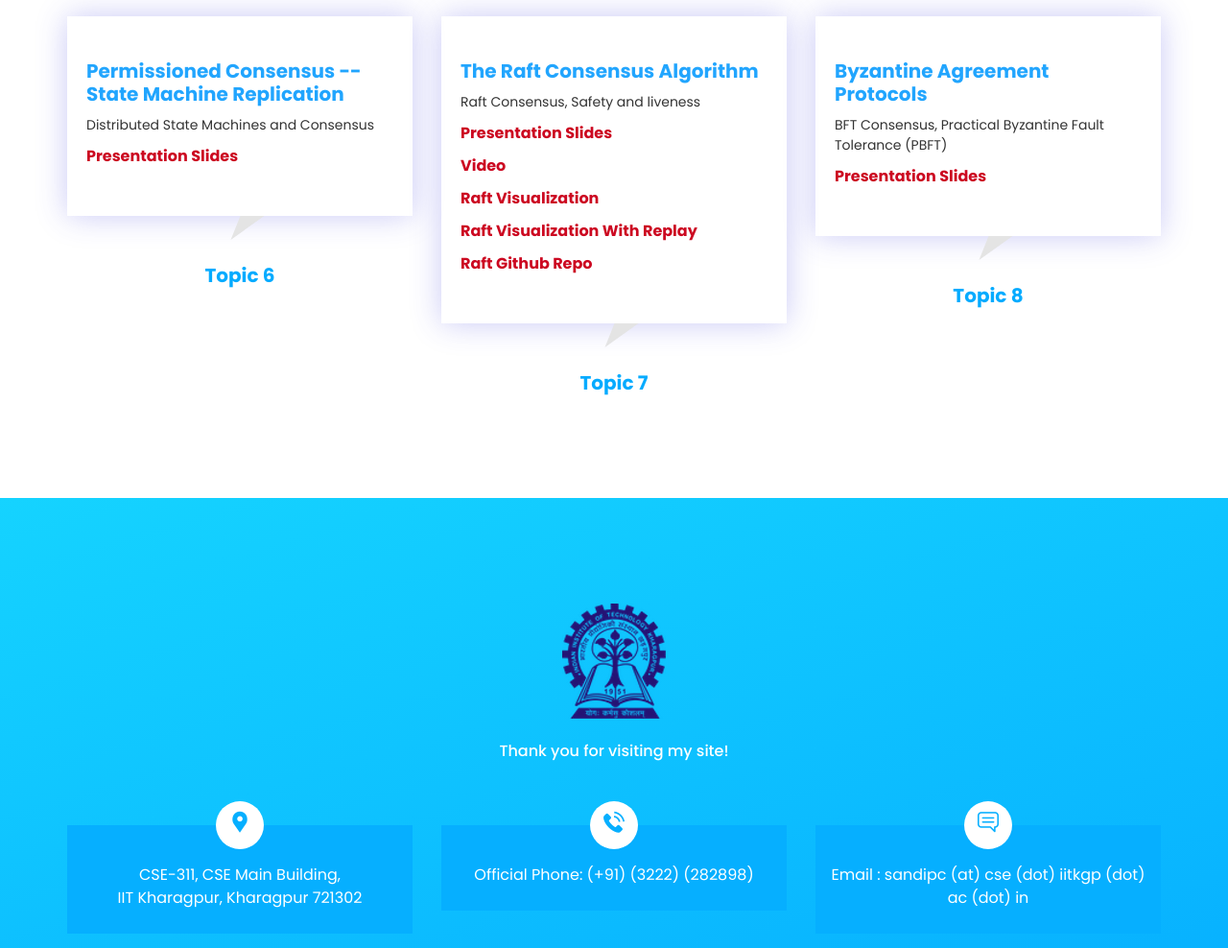
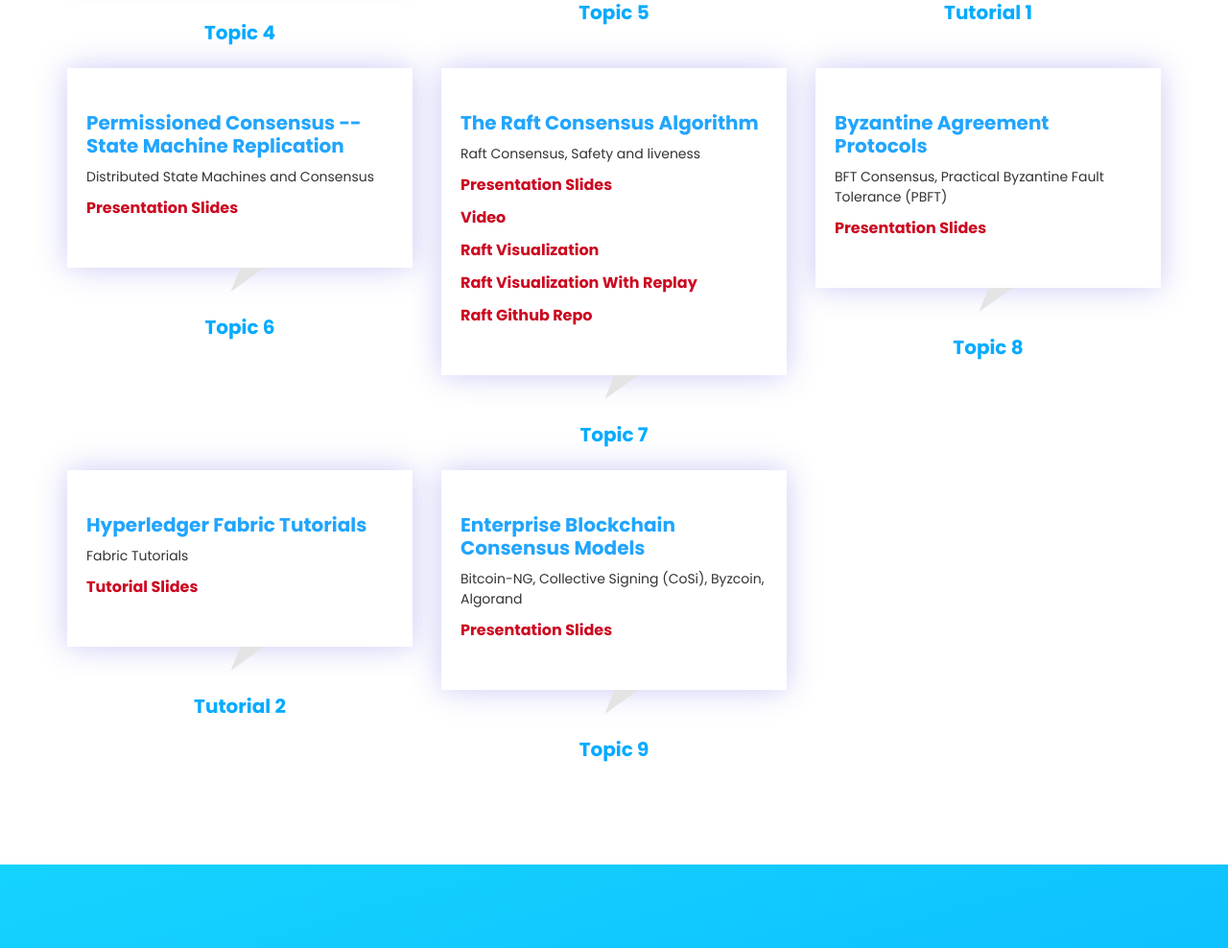
Before and after one commit to sandipc-iitkgp/sandip-web, a plain HTML site: page courses/cs61065/cs61065.html in a window 1280 px wide. Shown: the part 3659-4647 px from the top of the page at 96% size. Drawn offline with Linux system fonts and the light colour scheme; files whose address does not match are found by name.

Commit message:
Sandip 8 Oct 2024

```diff
--- a/courses/cs61065/cs61065.html
+++ b/courses/cs61065/cs61065.html
@@ -168,7 +168,7 @@
                     <p>The course will have a few tutorials on the hands on aspects of blockchain, focusing on Ethereum and Hyperledger Fabric. The tutorial slides will be uploaded here.</p>
 					<ol>
                         <li><a href="https://docs.google.com/presentation/d/1uv89JmjuePwCC2x4AmgLUTE0iK81vX8r/edit?usp=sharing&ouid=117647120253928005389&rtpof=true&sd=true" target="_blank">Ethereum</a></li>
-                        <!--<li><a href="https://iitkgpacin-my.sharepoint.com/:p:/g/personal/sandipc_cse_iitkgp_ac_in/EX6vSI8s215BoMZdnX3iwEoBGnXmPrbyEnEqzkZxSp4wRQ?e=BKgkJW" target="_blank">Hyperledger Fabric</a></li>-->
+                        <li><a href="https://iitkgpacin-my.sharepoint.com/:p:/g/personal/sandipc_cse_iitkgp_ac_in/ET1o_bV-wt5Oos98vMHWNk4BO9hYTVRgbI36Qtlv6VXpow?e=zhePjV" target="_blank">Hyperledger Fabric</a></li>
                         <!--<li><a href="https://iitkgpacin-my.sharepoint.com/:f:/g/personal/sandipc_cse_iitkgp_ac_in/EvGJxit2XI9Pi3fXewYSGEwBJ7K8bVJ-yk2u_fmDOWFckg?e=MTvhx0" target="_blank">Hyperledger Indy</a></li>-->
                     </ol>
 				</div>
@@ -179,8 +179,8 @@
                         <b>Assignment 1:</b> Learning the Blockchain Elements <a href="CS61065_Assignment_1_Autumn_2024.pdf" target="_blank">Assignment Statement</a><br>
                         <b>Assignment 2:</b> Basic Ehereum Transactions <a href="CS61065%202024%20Assignment%202_%20Ethereum%20Basics%20%281%29.pdf" target="_blank">Assignment Statement</a><br>
                         <b>Assignment 3:</b> Solidity and Dapps <a href="CS61065_2024_Assignment_3_%20Ethereum_Solidity.pdf" target="_blank">Assignment Statement</a><br>
-                       <!--<b>Assignment 2:</b> Implement Fabric Smart Contracts<br>
-                       <b>Assignment 3:</b> Implementation of Hyperledger Indy<br>
+                       <b>Assignment 4:</b> Implement Fabric Smart Contracts <a href="CS61065_2024_Assignment_4_Fabric.pdf" target="_blank">Assignment Statement</a><br>
+                       <!--<b>Assignment 3:</b> Implementation of Hyperledger Indy<br>
                        <b>Assignment 3:</b> Implementation of Blockchain Interoperability-->
                    </p>
 				</div>
@@ -319,20 +319,32 @@
 						</div>
 					</div>
                  </div>
-                 <!--<div class="row">
+                 <div class="row">
                     <div class="col-md-4">
 						<div class="single-word">
 							<div class="word-info">
-								<h4>Byzantine Fault Tolerance</h4>
-                                <p>BFT Consensus, Practical Byzantine Fault Tolerance (PBFT)</p>
-								<h5><a href="https://iitkgpacin-my.sharepoint.com/:p:/g/personal/sandipc_cse_iitkgp_ac_in/EYkHjc1oLQlLnVk7nrqHOJcBg0xt5fs-AWrmgMaZASeg_w?e=RiF70G" target="_blank">Lecture notes</a></h5>
+								<h4>Hyperledger Fabric Tutorials</h4>
+                                <p>Fabric Tutorials</p>
+								<h5><a href="https://iitkgpacin-my.sharepoint.com/:p:/g/personal/sandipc_cse_iitkgp_ac_in/ET1o_bV-wt5Oos98vMHWNk4BO9hYTVRgbI36Qtlv6VXpow?e=zhePjV" target="_blank">Tutorial Slides</a></h5>
 							</div>
 						</div>
 						<div class="year text-center">
-							<h4>Topic 8</h4>
+							<h4>Tutorial 2</h4>
 						</div>
 					</div>
-                    <div class="col-md-4">
+					<div class="col-md-4">
+						<div class="single-word">
+							<div class="word-info">
+								<h4>Enterprise Blockchain Consensus Models</h4>
+                                <p>Bitcoin-NG, Collective Signing (CoSi), Byzcoin, Algorand</p>
+								<h5><a href="https://iitkgpacin-my.sharepoint.com/:p:/g/personal/sandipc_cse_iitkgp_ac_in/EYsGhjBS-i9GmjTKb2AEQY4BKcxPiHnCfXBeksLGMGSB3w?e=e92fSb" target="_blank">Presentation Slides</a></h5>
+							</div>
+						</div>
+						<div class="year text-center">
+							<h4>Topic 9</h4>
+						</div>
+					</div>
+                    <!--<div class="col-md-4">
 						<div class="single-word">
 							<div class="word-info">
 								<h4>Identity Management</h4>
@@ -341,23 +353,11 @@
 							</div>
 						</div>
 						<div class="year text-center">
-							<h4>Topic 9</h4>
-						</div>
-					</div>
-                    <div class="col-md-4">
-						<div class="single-word">
-							<div class="word-info">
-								<h4>Enterprise Blockchain Consensus Models</h4>
-                                <p>Bitcoin-NG, Collective Signing (CoSi), Byzcoin, Algorand</p>
-								<h5><a href="https://iitkgpacin-my.sharepoint.com/:p:/g/personal/sandipc_cse_iitkgp_ac_in/EUZLvR12BBVNiNKjwVSUXEgBt9ICAqpBpJxPPPPcBY12Sw?e=Ui011B" target="_blank">Lecture notes</a></h5>
-							</div>
-						</div>
-						<div class="year text-center">
 							<h4>Topic 10</h4>
-						</div>
+						</div>-->
 					</div>
                 </div>
-                <div class="row">
+                <!--<div class="row">
                     <div class="col-md-4">
 						<div class="single-word">
 							<div class="word-info">
```
Also changed, not shown: 4 other files.
